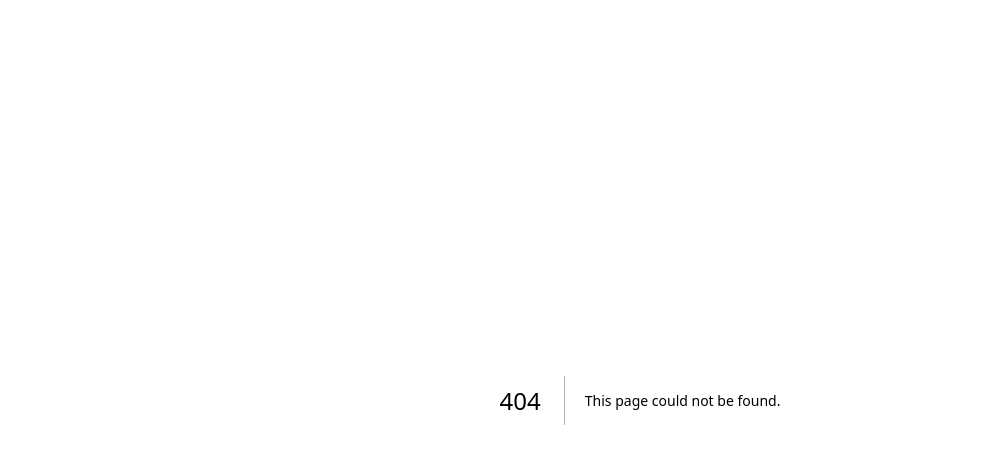
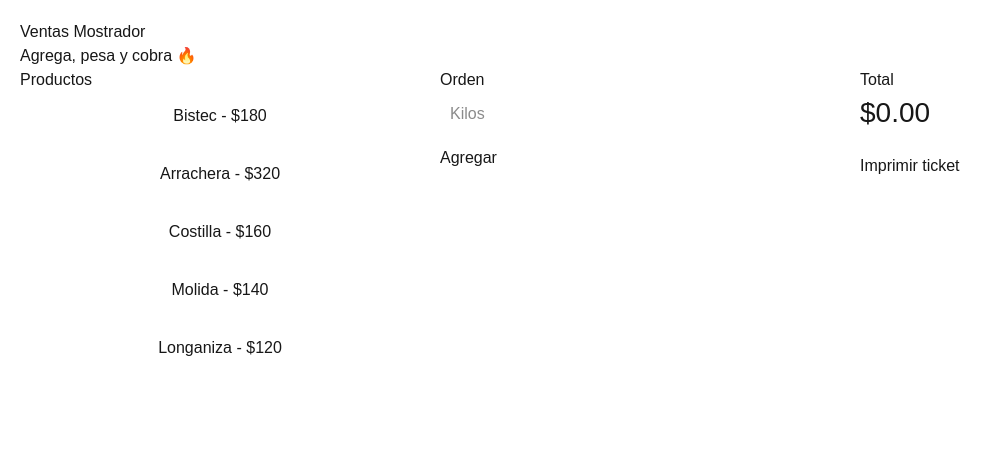
Before and after one commit to sergioscarniceria/sergioscarniceria, a Next.js app: page /ventas in a window 1280 px wide. Before the commit this address had no page. Shown: the top 464 px of the page, without its empty margins (0-1003 px from the left). Built offline with nearby package versions, Linux system fonts and the light colour scheme.

Commit message:
modulo ventas mostrador base

```diff
--- /dev/null
+++ b/src/app/ventas/page.tsx
@@ -0,0 +1,131 @@
+"use client";
+
+import { useMemo, useState } from "react";
+
+type Item = {
+  id: string;
+  product: string;
+  kilos: number;
+  price: number;
+};
+
+const PRODUCTS = [
+  { name: "Bistec", price: 180 },
+  { name: "Arrachera", price: 320 },
+  { name: "Costilla", price: 160 },
+  { name: "Molida", price: 140 },
+  { name: "Longaniza", price: 120 },
+];
+
+function makeId() {
+  return `${Date.now()}-${Math.random()}`;
+}
+
+export default function VentasPage() {
+  const [items, setItems] = useState<Item[]>([]);
+  const [selectedProduct, setSelectedProduct] = useState<string>("");
+  const [kilos, setKilos] = useState("");
+
+  function addItem() {
+    if (!selectedProduct || !kilos) return;
+
+    const product = PRODUCTS.find(p => p.name === selectedProduct);
+    if (!product) return;
+
+    setItems(prev => [
+      ...prev,
+      {
+        id: makeId(),
+        product: product.name,
+        kilos: Number(kilos),
+        price: product.price,
+      }
+    ]);
+
+    setKilos("");
+  }
+
+  function removeItem(id: string) {
+    setItems(prev => prev.filter(i => i.id !== id));
+  }
+
+  const total = useMemo(() => {
+    return items.reduce((acc, item) => {
+      return acc + item.kilos * item.price;
+    }, 0);
+  }, [items]);
+
+  return (
+    <div style={{ padding: 20 }}>
+      <h1>Ventas Mostrador</h1>
+      <p>Agrega, pesa y cobra 🔥</p>
+
+      <div style={{ display: "grid", gridTemplateColumns: "1fr 1fr 1fr", gap: 20 }}>
+
+        {/* PRODUCTOS */}
+        <div>
+          <h3>Productos</h3>
+
+          {PRODUCTS.map(p => (
+            <button
+              key={p.name}
+              onClick={() => setSelectedProduct(p.name)}
+              style={{
+                display: "block",
+                marginBottom: 10,
+                padding: 12,
+                width: "100%"
+              }}
+            >
+              {p.name} - ${p.price}
+            </button>
+          ))}
+        </div>
+
+        {/* ORDEN */}
+        <div>
+          <h3>Orden</h3>
+
+          <input
+            placeholder="Kilos"
+            value={kilos}
+            onChange={(e) => setKilos(e.target.value)}
+            style={{ width: "100%", padding: 10, marginBottom: 10 }}
+          />
+
+          <button onClick={addItem}>
+            Agregar
+          </button>
+
+          <div style={{ marginTop: 20 }}>
+            {items.map(item => (
+              <div key={item.id} style={{ marginBottom: 10 }}>
+                <div>{item.product}</div>
+                <div>{item.kilos} kg x ${item.price}</div>
+                <div>${(item.kilos * item.price).toFixed(2)}</div>
+
+                <button onClick={() => removeItem(item.id)}>
+                  Eliminar
+                </button>
+              </div>
+            ))}
+          </div>
+        </div>
+
+        {/* TOTAL */}
+        <div>
+          <h3>Total</h3>
+
+          <div style={{ fontSize: 28 }}>
+            ${total.toFixed(2)}
+          </div>
+
+          <button style={{ marginTop: 20 }}>
+            Imprimir ticket
+          </button>
+        </div>
+
+      </div>
+    </div>
+  );
+}
```
